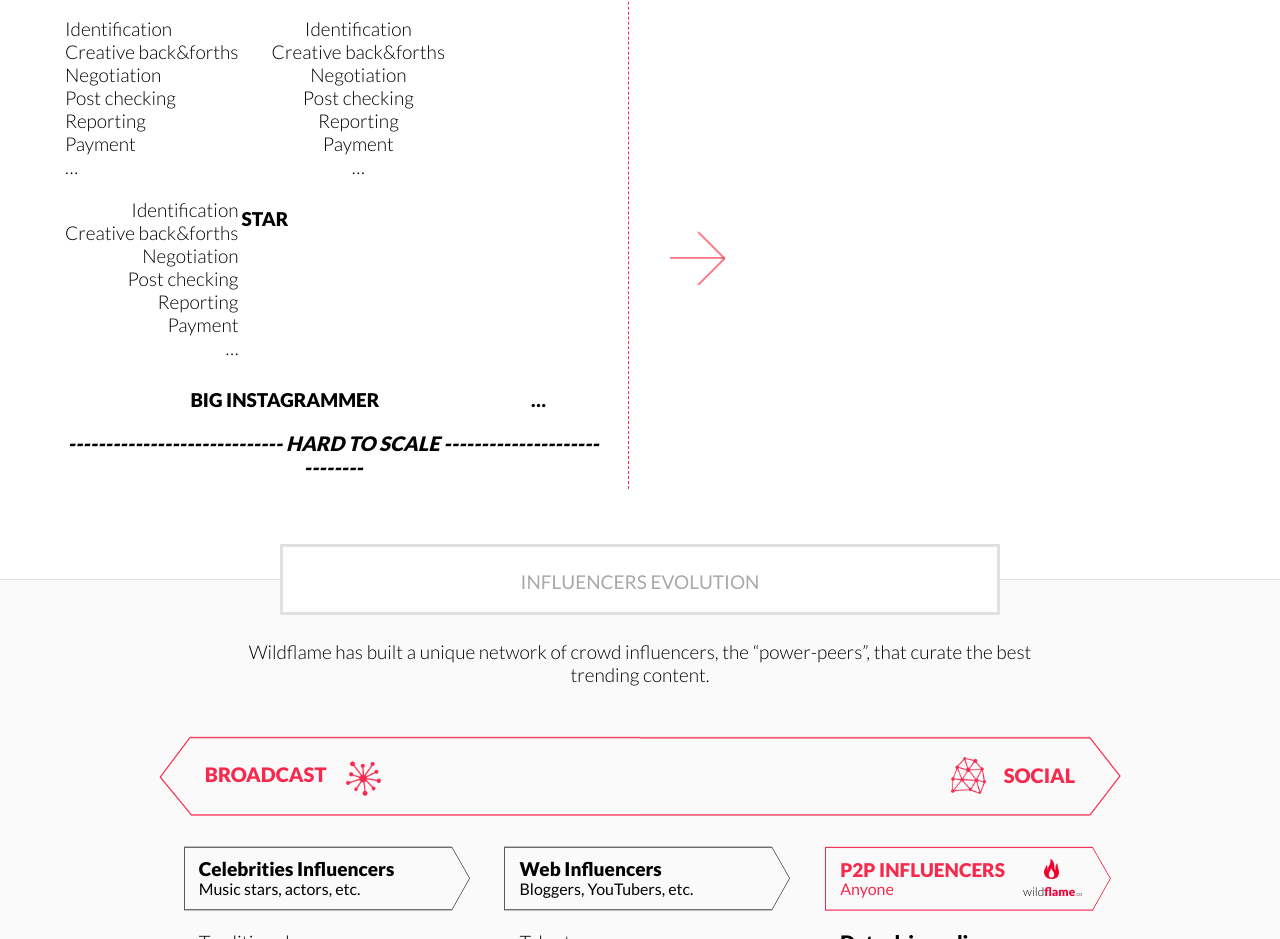
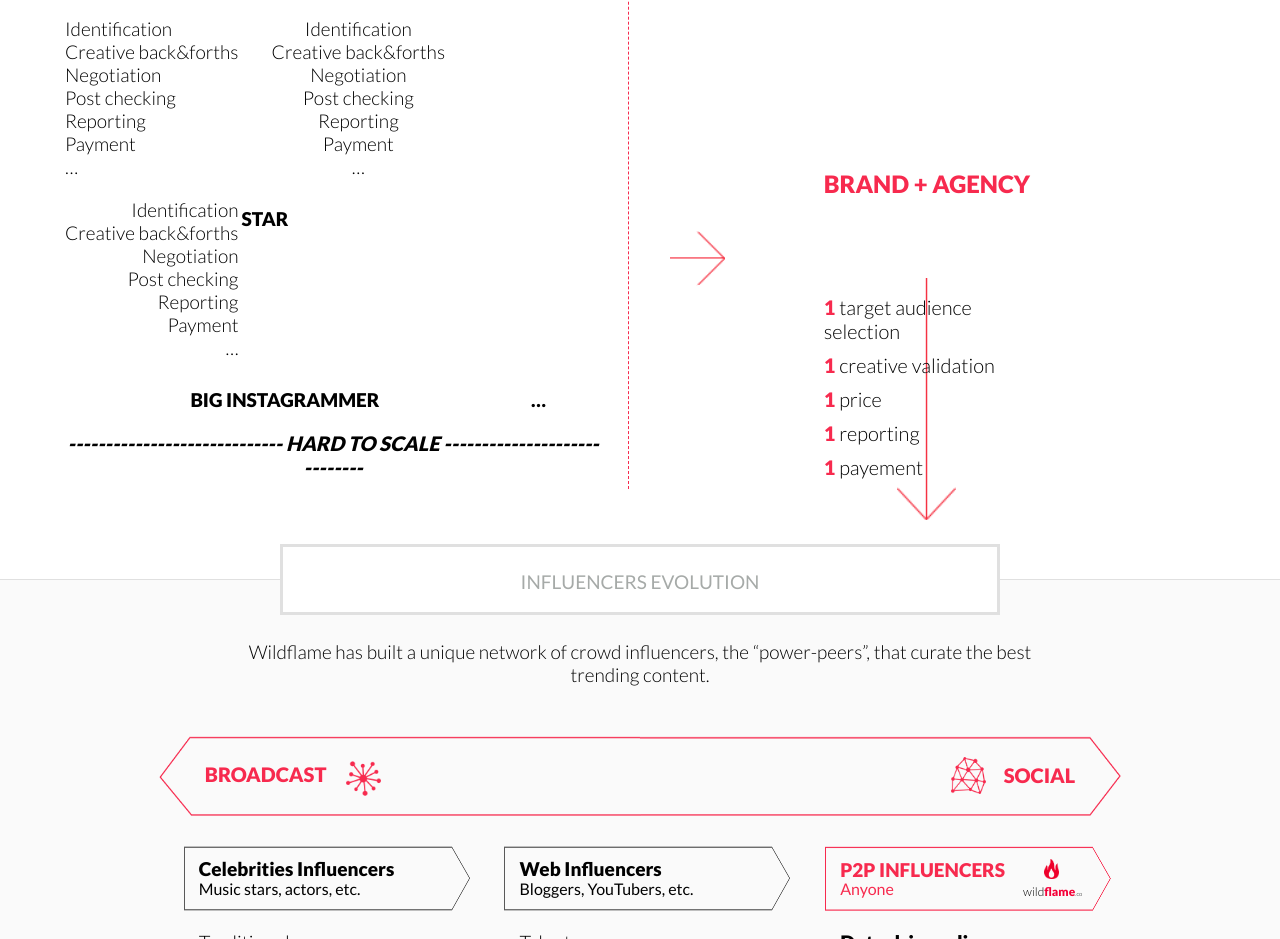
Before and after one commit to siz-io/wildflame-site, a plain HTML site: page index.html in a window 1280 px wide. Shown: the part 1619-2558 px from the top of the page. Drawn offline with Linux system fonts and the light colour scheme.

Commit message:
start of right side of data driven ad broker

```diff
--- a/assets/css/style.css
+++ b/assets/css/style.css
@@ -351,11 +351,32 @@
   text-align: right;
 }
 
+.arrowText {
+  margin-top: -230px;
+}
 
 .description-content {
   width: 91%;
   margin: auto;
   margin-top: 30px;
+}
+
+.dark-white {
+  font-weight: 300;
+  padding: 5px;
+  background-color: #FFF;
+  color: #000;
+  margin: auto;
+  width: 35%;
+  margin-bottom: 0;
+  text-align: left;
+}
+
+.long-arrow {
+  display: block;
+  width: 10%;
+  margin: auto;
+  margin-top: -10px;
 }
 
 .description-content .big-arrow {
--- a/index.html
+++ b/index.html
@@ -126,8 +126,16 @@
 			</div>
 		</div>
 		<div class="right">
-<!-- 			<p class="centered upper">BRAND + AGENCY</p>
- -->		</div>
+			<p class="centered upper">BRAND + AGENCY</p>
+			<img class="long-arrow" src="assets/img/longArrow.png">
+			<div class="arrowText">
+				<p class="dark-white"><span class="upper">1 </span>target audience selection</p>
+				<p class="dark-white"><span class="upper">1 </span>creative validation</p>
+				<p class="dark-white"><span class="upper">1 </span>price</p>
+				<p class="dark-white"><span class="upper">1 </span>reporting</p>
+				<p class="dark-white"><span class="upper">1 </span>payement</p>
+			</div>
+		</div>
 	</section>
 	<div class="box small arrows"><span>INFLUENCERS EVOLUTION</span></div>
 	<section class="grey margin small arrows">
```
